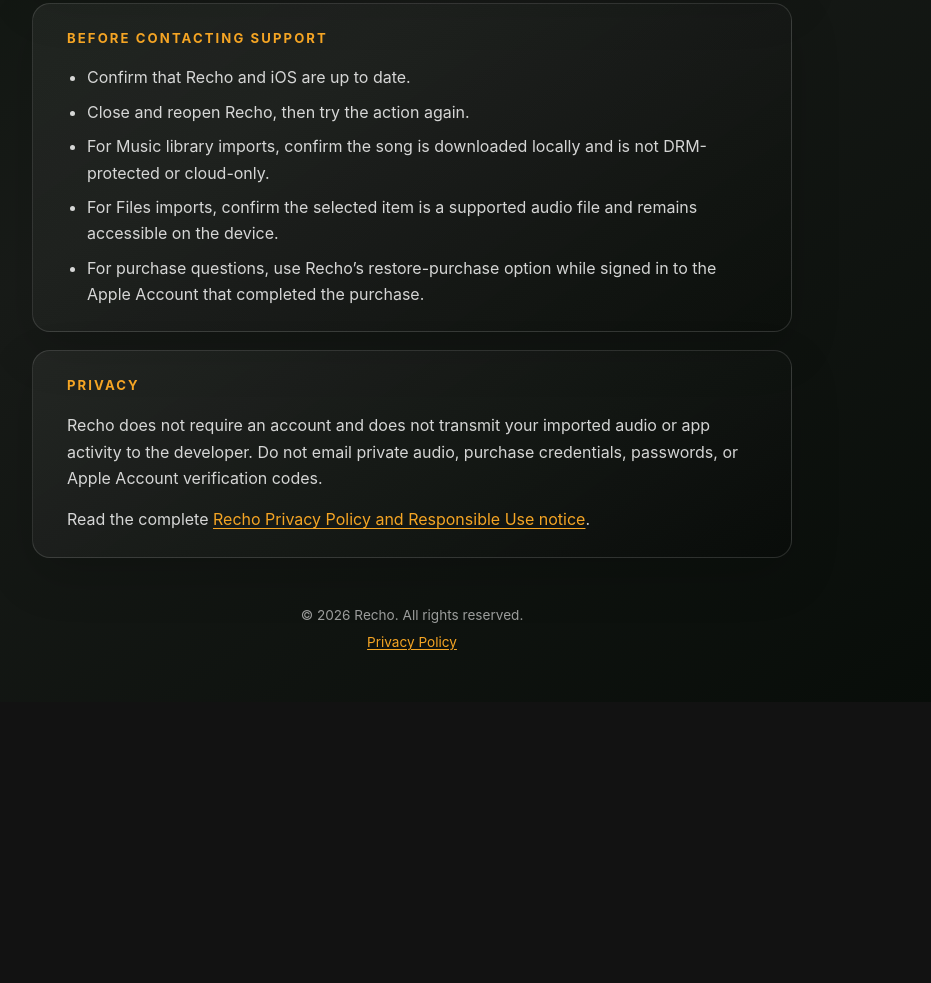
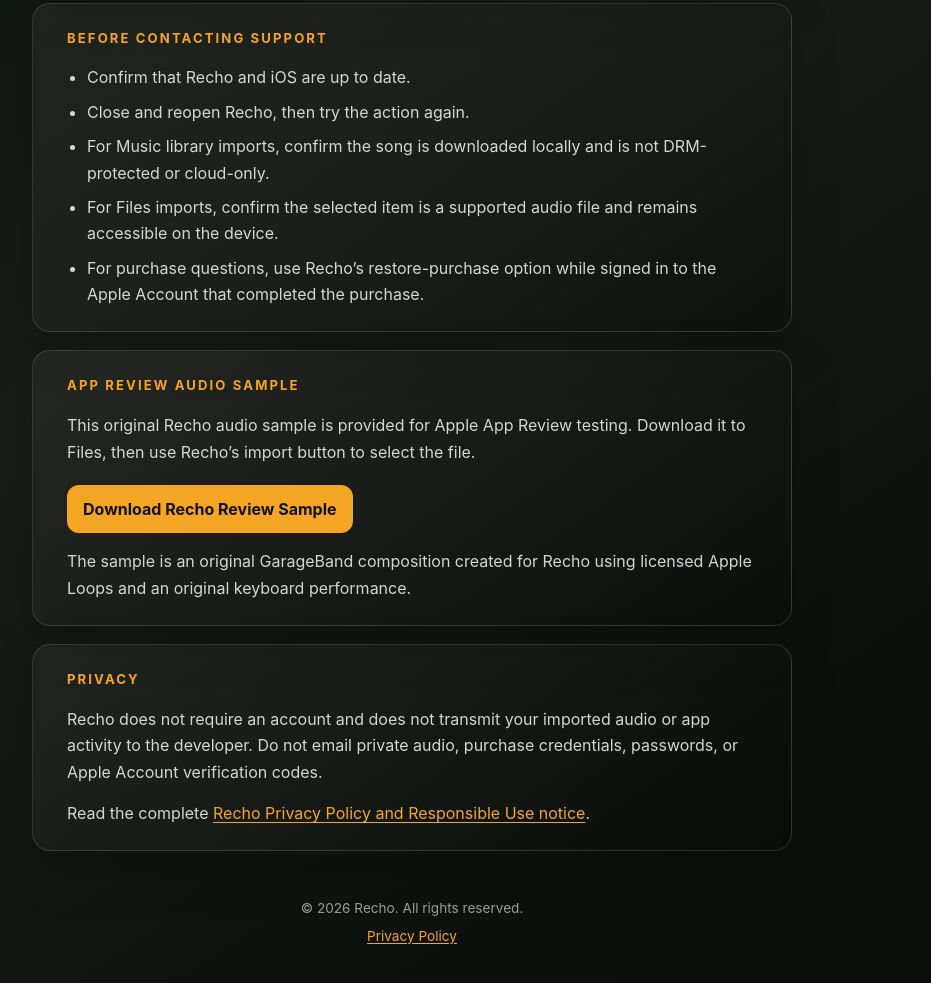
Before and after one commit to ajohn15/recho-privacy, a plain HTML site: page support.html in a window 1280 px wide. Shown: the part 685-1668 px from the top of the page, without its empty margins (228-1159 px from the left). Before the commit the page ends 1387 px from the top, so only its background shows below. Drawn offline with Linux system fonts and the light colour scheme.

Commit message:
Add App Review audio sample

```diff
--- a/support.html
+++ b/support.html
@@ -39,6 +39,13 @@
     </section>
 
     <section>
+      <h2>App Review Audio Sample</h2>
+      <p>This original Recho audio sample is provided for Apple App Review testing. Download it to Files, then use Recho’s import button to select the file.</p>
+      <p><a class="support-link" href="assets/audio/recho-review-sample.m4a" download>Download Recho Review Sample</a></p>
+      <p>The sample is an original GarageBand composition created for Recho using licensed Apple Loops and an original keyboard performance.</p>
+    </section>
+
+    <section>
       <h2>Privacy</h2>
       <p>Recho does not require an account and does not transmit your imported audio or app activity to the developer. Do not email private audio, purchase credentials, passwords, or Apple Account verification codes.</p>
       <p>Read the complete <a href="index.html">Recho Privacy Policy and Responsible Use notice</a>.</p>
```
Also changed, not shown: 1 other file.
